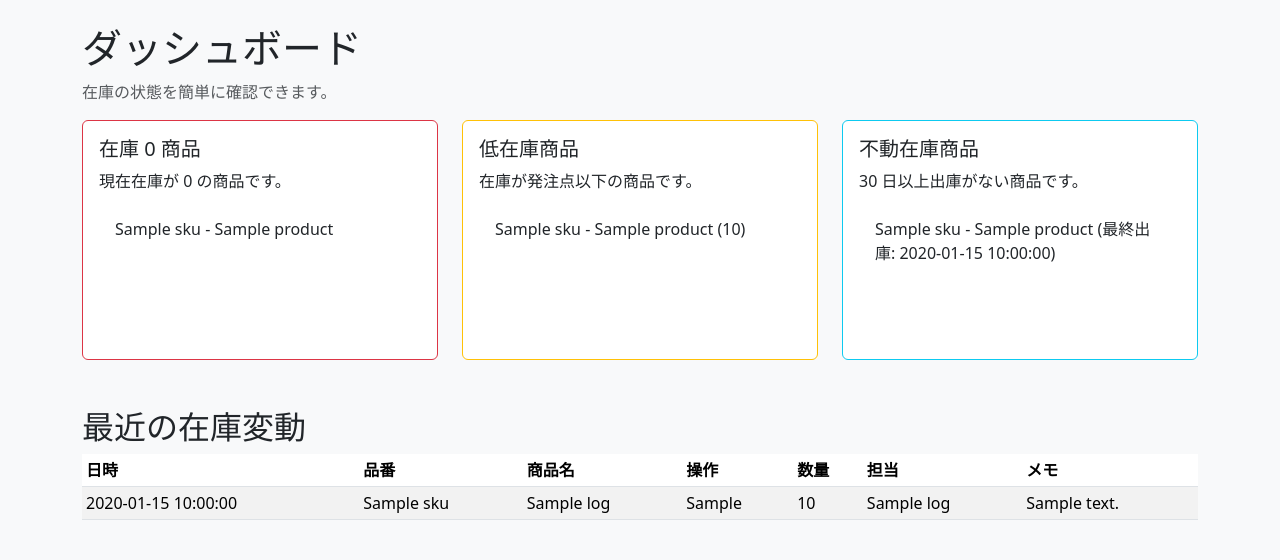
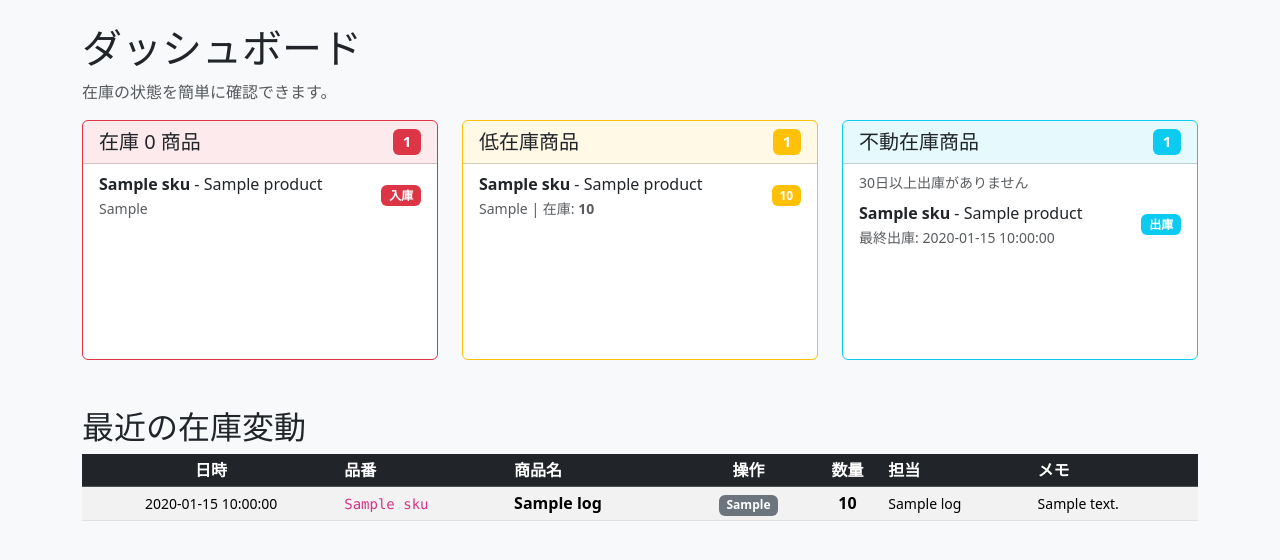
Before and after one commit to 970628809/Inventory, a Flask app: template inventory_app/templates/dashboard.html in a window 1280 px wide. Shown: the part 56-616 px from the top of the page. Run offline with Flask 2, Linux system fonts and the light colour scheme; the template is opened without the code that fills it: most values are stand-ins (such as "Sample title", 1, 10 or a date in 2020).

Commit message:
清理测试数据、增加修改操作、美化表格和仪表板折叠功能

```diff
--- a/inventory_app/app.py
+++ b/inventory_app/app.py
@@ -16,6 +16,7 @@ OPERATION_LABELS = {
     "inbound": "入庫",
     "outbound": "出庫",
     "adjustment": "棚卸",
+    "modification": "修正",
 }
 
 PRODUCT_COLUMNS = {
@@ -405,7 +406,7 @@ def excel_import():
 @app.route("/stock/operate/<int:product_id>", methods=["GET", "POST"])
 def stock_operate(product_id):
     operation_type = request.args.get("type", "inbound")
-    if operation_type not in ["inbound", "outbound", "adjustment"]:
+    if operation_type not in ["inbound", "outbound", "adjustment", "modification"]:
         operation_type = "inbound"
 
     conn = get_db_connection()
@@ -436,6 +437,13 @@ def stock_operate(product_id):
                 change = actual_quantity - current_stock
                 quantity = change
                 new_stock = actual_quantity
+        elif operation_type == "modification":
+            new_stock = request.form.get("new_stock", type=int)
+            if new_stock is None or new_stock < 0:
+                error_message = "正しい新在庫数を入力してください。"
+            else:
+                change = new_stock - current_stock
+                quantity = change
         else:
             quantity = request.form.get("quantity", type=int)
             if quantity is None or quantity < 0:
--- a/inventory_app/templates/dashboard.html
+++ b/inventory_app/templates/dashboard.html
@@ -4,56 +4,108 @@
   <p class="text-muted">在庫の状態を簡単に確認できます。</p>
 
   <div class="row gy-4">
+    <!-- 在庫 0 商品 -->
     <div class="col-md-4">
       <div class="card border-danger h-100">
-        <div class="card-body">
-          <h5 class="card-title">在庫 0 商品</h5>
-          <p class="card-text">現在在庫が 0 の商品です。</p>
+        <div class="card-header bg-danger bg-opacity-10 cursor-pointer" data-bs-toggle="collapse" data-bs-target="#zeroStockCollapse">
+          <h5 class="card-title mb-0 d-flex justify-content-between align-items-center">
+            <span>在庫 0 商品</span>
+            <small class="badge bg-danger">{{ zero_stock|length }}</small>
+          </h5>
+        </div>
+        <div id="zeroStockCollapse" class="collapse show">
+          <div class="card-body p-0">
             {% if zero_stock %}
-            <ul class="list-group list-group-flush">
+              <div class="list-group list-group-flush">
                 {% for product in zero_stock %}
-                <li class="list-group-item">{{ product.sku }} - {{ product.name }}</li>
+                  <a href="{{ url_for('stock_operate', product_id=product.id, type='inbound') }}" class="list-group-item list-group-item-action">
+                    <div class="d-flex justify-content-between align-items-center">
+                      <div>
+                        <strong>{{ product.sku }}</strong> - {{ product.name }}
+                        <br><small class="text-muted">{{ product.big_category }}</small>
+                      </div>
+                      <span class="badge bg-danger">入庫</span>
+                    </div>
+                  </a>
                 {% endfor %}
-            </ul>
+              </div>
             {% else %}
-            <p class="text-success">該当なし</p>
+              <div class="card-body text-success text-center">
+                <i class="bi bi-check-circle"></i> 該当なし
+              </div>
             {% endif %}
           </div>
         </div>
       </div>
+    </div>
 
+    <!-- 低在庫商品 -->
     <div class="col-md-4">
       <div class="card border-warning h-100">
-        <div class="card-body">
-          <h5 class="card-title">低在庫商品</h5>
-          <p class="card-text">在庫が発注点以下の商品です。</p>
+        <div class="card-header bg-warning bg-opacity-10 cursor-pointer" data-bs-toggle="collapse" data-bs-target="#lowStockCollapse">
+          <h5 class="card-title mb-0 d-flex justify-content-between align-items-center">
+            <span>低在庫商品</span>
+            <small class="badge bg-warning">{{ low_stock|length }}</small>
+          </h5>
+        </div>
+        <div id="lowStockCollapse" class="collapse show">
+          <div class="card-body p-0">
             {% if low_stock %}
-            <ul class="list-group list-group-flush">
+              <div class="list-group list-group-flush">
                 {% for product in low_stock %}
-                <li class="list-group-item">{{ product.sku }} - {{ product.name }} ({{ product.current_stock }})</li>
+                  <a href="{{ url_for('stock_operate', product_id=product.id, type='inbound') }}" class="list-group-item list-group-item-action">
+                    <div class="d-flex justify-content-between align-items-center">
+                      <div>
+                        <strong>{{ product.sku }}</strong> - {{ product.name }}
+                        <br><small class="text-muted">{{ product.big_category }} | 在庫: <strong>{{ product.current_stock }}</strong></small>
+                      </div>
+                      <span class="badge bg-warning">{{ product.current_stock }}</span>
+                    </div>
+                  </a>
                 {% endfor %}
-            </ul>
+              </div>
             {% else %}
-            <p class="text-success">該当なし</p>
+              <div class="card-body text-success text-center">
+                <i class="bi bi-check-circle"></i> 該当なし
+              </div>
             {% endif %}
           </div>
         </div>
       </div>
+    </div>
 
+    <!-- 不動在庫商品 -->
     <div class="col-md-4">
       <div class="card border-info h-100">
-        <div class="card-body">
-          <h5 class="card-title">不動在庫商品</h5>
-          <p class="card-text">30 日以上出庫がない商品です。</p>
+        <div class="card-header bg-info bg-opacity-10 cursor-pointer" data-bs-toggle="collapse" data-bs-target="#stagnantStockCollapse">
+          <h5 class="card-title mb-0 d-flex justify-content-between align-items-center">
+            <span>不動在庫商品</span>
+            <small class="badge bg-info">{{ stagnant_stock|length }}</small>
+          </h5>
+        </div>
+        <div id="stagnantStockCollapse" class="collapse show">
+          <div class="card-body p-0">
+            <small class="d-block px-3 pt-2 text-muted">30日以上出庫がありません</small>
             {% if stagnant_stock %}
-            <ul class="list-group list-group-flush">
+              <div class="list-group list-group-flush">
                 {% for product in stagnant_stock %}
-                <li class="list-group-item">{{ product.sku }} - {{ product.name }} (最終出庫: {{ product.last_out_date }})</li>
+                  <a href="{{ url_for('stock_operate', product_id=product.id, type='outbound') }}" class="list-group-item list-group-item-action">
+                    <div class="d-flex justify-content-between align-items-center">
+                      <div>
+                        <strong>{{ product.sku }}</strong> - {{ product.name }}
+                        <br><small class="text-muted">最終出庫: {{ product.last_out_date }}</small>
+                      </div>
+                      <span class="badge bg-info">出庫</span>
+                    </div>
+                  </a>
                 {% endfor %}
-            </ul>
+              </div>
             {% else %}
-            <p class="text-success">該当なし</p>
+              <div class="card-body text-success text-center">
+                <i class="bi bi-check-circle"></i> 該当なし
+              </div>
             {% endif %}
+          </div>
         </div>
       </div>
     </div>
@@ -62,14 +114,15 @@
   <section class="mt-5">
     <h2>最近の在庫変動</h2>
     {% if recent_logs %}
-      <table class="table table-sm table-striped">
-        <thead>
+      <div class="table-responsive">
+        <table class="table table-sm table-striped align-middle">
+          <thead class="table-dark sticky-top">
             <tr>
-            <th>日時</th>
+              <th class="text-center">日時</th>
               <th>品番</th>
               <th>商品名</th>
-            <th>操作</th>
-            <th>数量</th>
+              <th class="text-center">操作</th>
+              <th class="text-center">数量</th>
               <th>担当</th>
               <th>メモ</th>
             </tr>
@@ -77,19 +130,43 @@
           <tbody>
             {% for log in recent_logs %}
               <tr>
-              <td>{{ log.created_at }}</td>
-              <td>{{ log.sku }}</td>
-              <td>{{ log.name }}</td>
-              <td>{{ operation_labels[log.operation_type] if log.operation_type in operation_labels else log.operation_type }}</td>
-              <td>{{ log.quantity }}</td>
-              <td>{{ log.staff_name }}</td>
-              <td>{{ log.note }}</td>
+                <td class="text-center"><small>{{ log.created_at }}</small></td>
+                <td><code>{{ log.sku }}</code></td>
+                <td><strong>{{ log.name }}</strong></td>
+                <td class="text-center">
+                  {% if log.operation_type == 'inbound' %}
+                    <span class="badge bg-success">{{ operation_labels[log.operation_type] if log.operation_type in operation_labels else log.operation_type }}</span>
+                  {% elif log.operation_type == 'outbound' %}
+                    <span class="badge bg-danger">{{ operation_labels[log.operation_type] if log.operation_type in operation_labels else log.operation_type }}</span>
+                  {% elif log.operation_type == 'adjustment' %}
+                    <span class="badge bg-warning">{{ operation_labels[log.operation_type] if log.operation_type in operation_labels else log.operation_type }}</span>
+                  {% elif log.operation_type == 'modification' %}
+                    <span class="badge bg-info">{{ operation_labels[log.operation_type] if log.operation_type in operation_labels else log.operation_type }}</span>
+                  {% else %}
+                    <span class="badge bg-secondary">{{ operation_labels[log.operation_type] if log.operation_type in operation_labels else log.operation_type }}</span>
+                  {% endif %}
+                </td>
+                <td class="text-center"><strong>{{ log.quantity }}</strong></td>
+                <td><small>{{ log.staff_name }}</small></td>
+                <td><small>{{ log.note }}</small></td>
               </tr>
             {% endfor %}
           </tbody>
         </table>
+      </div>
     {% else %}
-      <p>まだ在庫変動の記録がありません。</p>
+      <div class="alert alert-info" role="alert">
+        <i class="bi bi-info-circle"></i> まだ在庫変動の記録がありません。
+      </div>
     {% endif %}
   </section>
+
+  <style>
+    .cursor-pointer {
+      cursor: pointer;
+    }
+    .card-header:hover {
+      background-color: rgba(0, 0, 0, 0.05) !important;
+    }
+  </style>
 {% endblock %}
```
Also changed, not shown: inventory_app/init_db.py (+2 -14 lines), inventory_app/templates/inventory.html (+31 -23 lines), inventory_app/templates/stock_operation.html (+6 -1 lines), inventory_app/inventory.db. Lines whose indentation alone changed are shown as unchanged.
